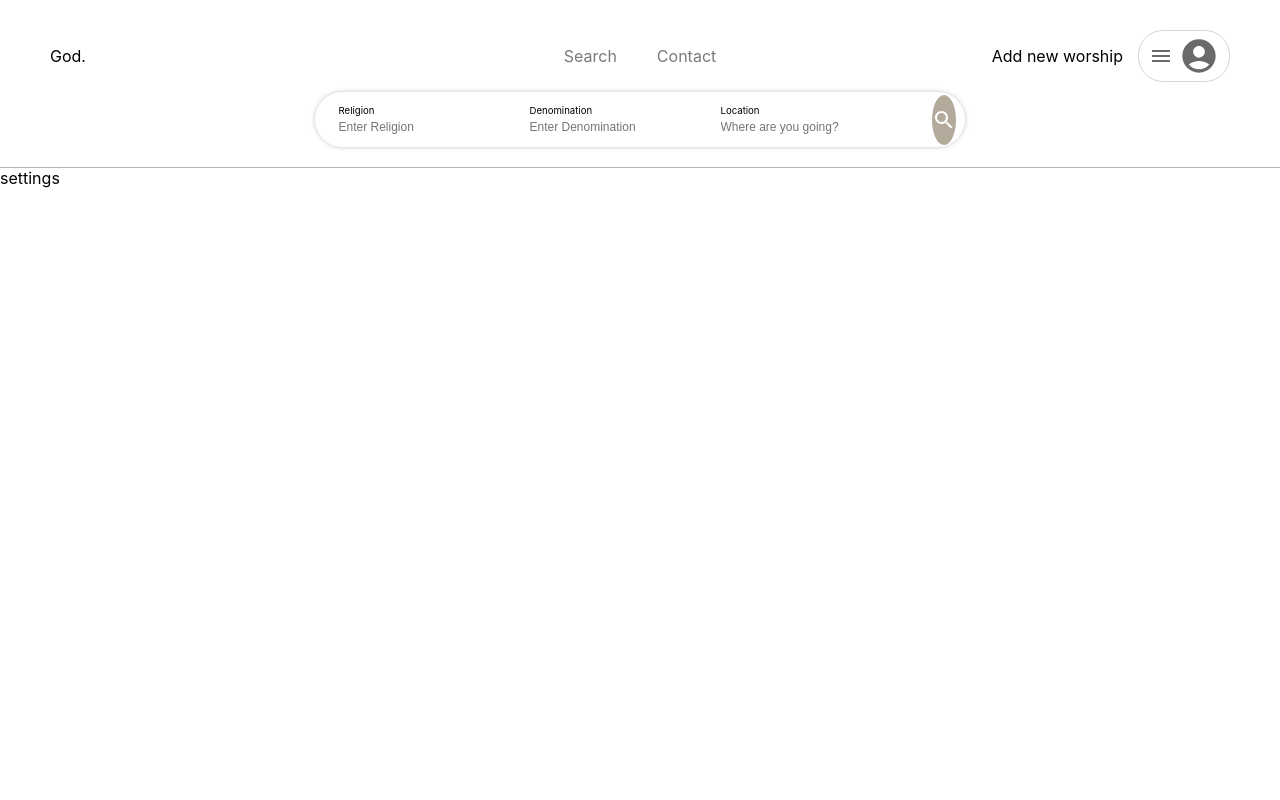
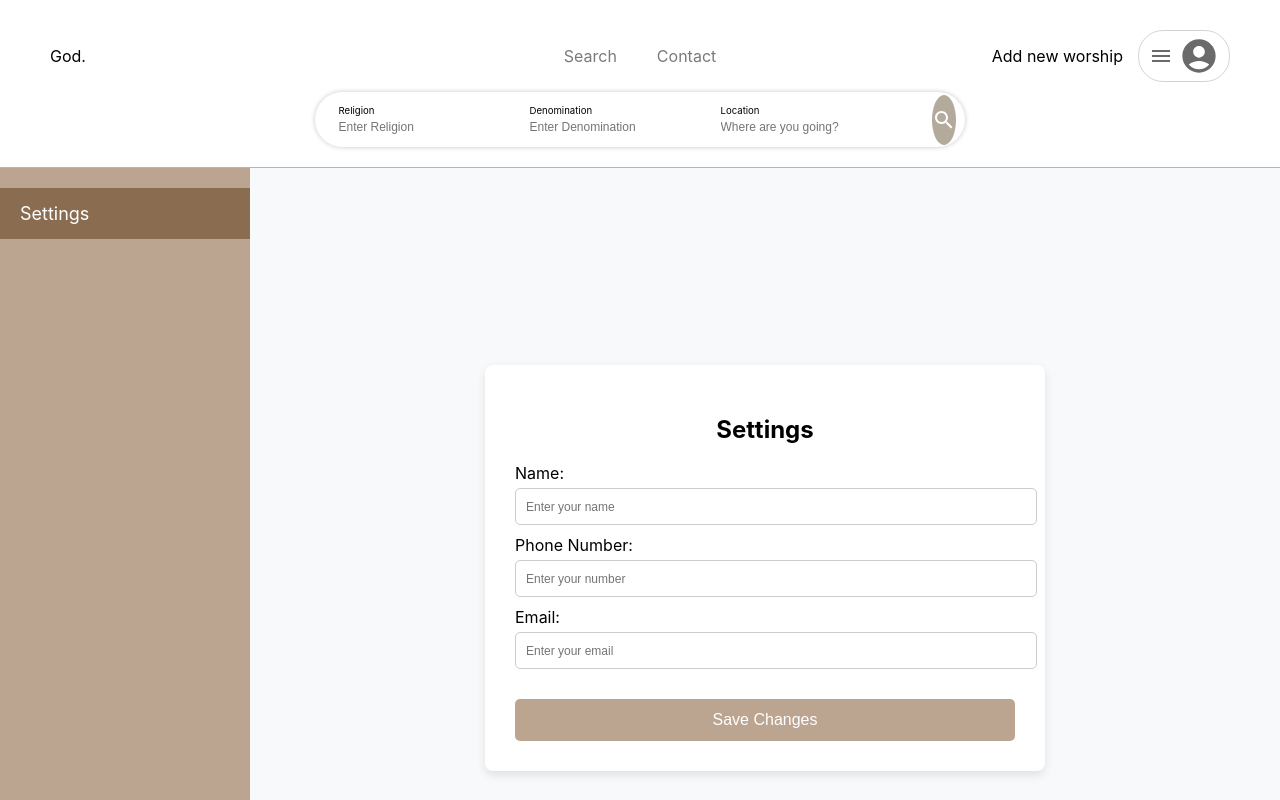
Before and after one commit to jerrybenn/WebDesignProject, a React (Create React App) app in the folder god/: page /settings in a window 1280 px wide. Shown: the top 800 px of the page. Built offline with nearby package versions, Linux system fonts and the light colour scheme.

Commit message:
Settings Page

```diff
--- a/god/src/pages/settingsPage/Settings.css
+++ b/god/src/pages/settingsPage/Settings.css
@@ -0,0 +1,87 @@
+/* Container for the whole settings page */
+.settings-page {
+    display: flex;
+    height: 100vh;
+  }
+
+  /* Sidebar styles */
+  .settings-sidebar {
+    width: 250px;
+    background-color: #bba590;
+    padding-top: 20px;
+    color: white;
+  }
+
+  .settings-sidebar ul {
+    list-style: none;
+    padding: 0;
+    margin: 0;
+  }
+
+  .settings-sidebar li {
+    padding: 15px 20px;
+    cursor: pointer;
+    font-size: 18px;
+  }
+
+  .settings-sidebar li.active {
+    background-color: #8a6d51;
+  }
+
+  /* Main content area */
+  .settings-content {
+    flex-grow: 1;
+    display: flex;
+    justify-content: center; /* Centers content horizontally */
+    align-items: center; /* Centers content vertically */
+    background-color: #f8f9fa;
+  }
+
+  /* Centered form container */
+  .settings-form-container {
+    width: 100%;
+    max-width: 500px;
+    padding: 30px;
+    background: white;
+    border-radius: 8px;
+    box-shadow: 0px 4px 10px rgba(0, 0, 0, 0.1);
+    text-align: center;
+  }
+
+  /* Form styles */
+  .settings-form {
+    display: flex;
+    flex-direction: column;
+  }
+
+  .settings-form label {
+    font-size: 16px;
+    margin-bottom: 10px;
+    text-align: left;
+  }
+
+  .settings-form input {
+    width: 100%;
+    padding: 10px;
+    margin-top: 5px;
+    border: 1px solid #ccc;
+    border-radius: 5px;
+  }
+
+  button {
+    padding: 12px;
+    margin-top: 20px;
+    background-color: #BBA590;
+    color: white;
+    border: none;
+    border-radius: 5px;
+    cursor: pointer;
+    font-size: 16px;
+    transition: box-shadow 0.3s ease, transform 0.2s ease;
+  }
+
+  button:hover {
+    background-color: #8a6d51;
+    box-shadow: 0px 4px 10px rgba(0, 0, 0, 0.2);
+    transform: translateY(-2px);
+  }
--- a/god/src/pages/settingsPage/Settings.jsx
+++ b/god/src/pages/settingsPage/Settings.jsx
@@ -1,10 +1,79 @@
-import React from 'react'
-import './Settings.css'
+import React, { useState } from 'react';
+import './Settings.css';
 
 const Settings = () => {
+  const [formData, setFormData] = useState({
+    name: '',
+    number: '',
+    email: '',
+  });
+
+  const handleChange = (e) => {
+    setFormData({
+      ...formData,
+      [e.target.name]: e.target.value,
+    });
+  };
+
+  const handleSubmit = (e) => {
+    e.preventDefault();
+    alert('Settings updated successfully!');
+    console.log('Updated Settings:', formData);
+  };
+
   return (
-    <div>settings</div>
-  )
-}
+    <div className="settings-page">
+      {/* Sidebar */}
+      <nav className="settings-sidebar">
+        <ul>
+          <li className="active">Settings</li>
+        </ul>
+      </nav>
 
-export default Settings
+      {/* Settings Form */}
+      <div className="settings-content">
+        <div className="settings-form-container">
+          <h2>Settings</h2>
+          <form onSubmit={handleSubmit} className="settings-form">
+            <label>
+              Name:
+              <input
+                type="text"
+                name="name"
+                value={formData.name}
+                onChange={handleChange}
+                placeholder="Enter your name"
+              />
+            </label>
+
+            <label>
+              Phone Number:
+              <input
+                type="tel"
+                name="number"
+                value={formData.number}
+                onChange={handleChange}
+                placeholder="Enter your number"
+              />
+            </label>
+
+            <label>
+              Email:
+              <input
+                type="email"
+                name="email"
+                value={formData.email}
+                onChange={handleChange}
+                placeholder="Enter your email"
+              />
+            </label>
+
+            <button type="submit">Save Changes</button>
+          </form>
+        </div>
+      </div>
+    </div>
+  );
+};
+
+export default Settings;
```
